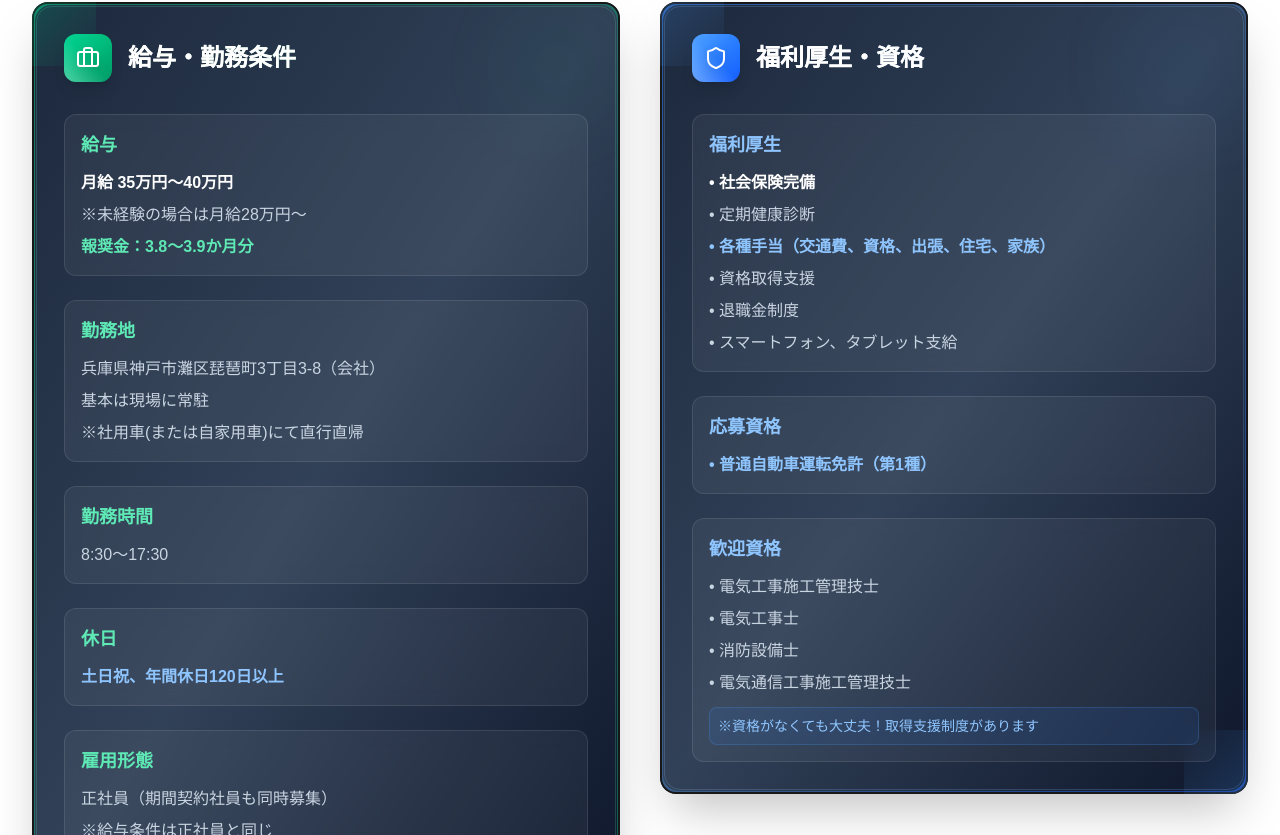
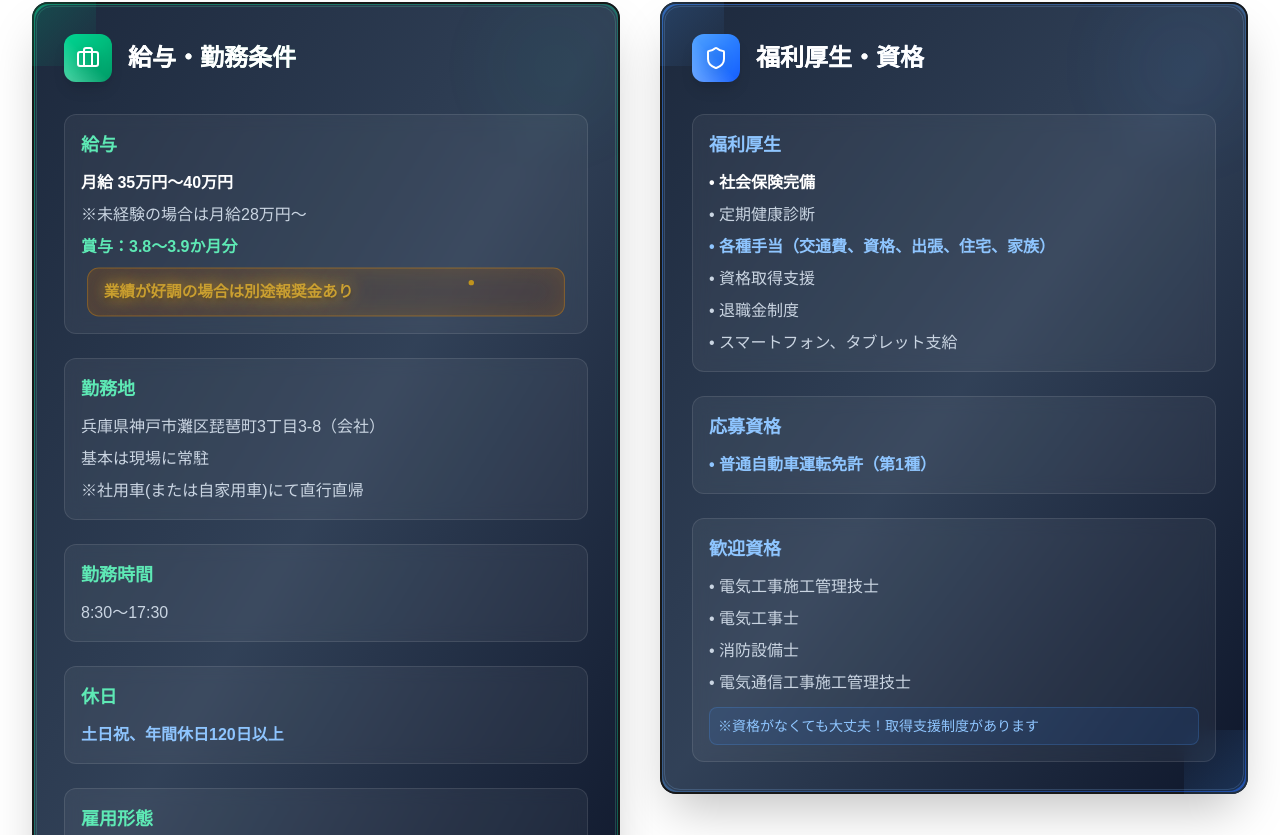
Before and after one commit to y-yamamura-5572/kouyo-engineering, a Next.js app: page /careers in a window 1280 px wide. Shown: the part 1225-2060 px from the top of the page. Built offline with nearby package versions, Linux system fonts and the light colour scheme.

Commit message:
Add gold animation to bonus section in careers page and set metadataBase

```diff
--- a/src/app/careers/page.tsx
+++ b/src/app/careers/page.tsx
@@ -295,7 +295,8 @@ export default function CareersPage() {
                         content: [
                           { text: '月給 35万円～40万円', highlight: true },
                           { text: '※未経験の場合は月給28万円～' },
-                          { text: '報奨金：3.8～3.9か月分', highlight: true, color: 'emerald' }
+                          { text: '賞与：3.8～3.9か月分', highlight: true, color: 'emerald' },
+                          { text: '業績が好調の場合は別途報奨金あり' }
                         ]
                       },
                       {
@@ -333,7 +334,117 @@ export default function CareersPage() {
                       >
                         <h4 className="font-bold text-emerald-300 mb-3 text-lg">{section.title}</h4>
                         <div className="space-y-2">
-                          {section.content.map((item, i) => (
+                          {section.content.map((item, i) => {
+                            // 報奨金の項目に特別なアニメーションを適用
+                            const isBonusText = item.text.includes('業績が好調');
+
+                            if (isBonusText) {
+                              return (
+                                <motion.p
+                                  key={i}
+                                  initial={{ opacity: 0, scale: 0.9 }}
+                                  whileInView={{ opacity: 1, scale: 1 }}
+                                  viewport={{ once: true }}
+                                  animate={{
+                                    scale: [1, 1.02, 1],
+                                  }}
+                                  transition={{
+                                    duration: 3,
+                                    repeat: Infinity,
+                                    ease: "easeInOut",
+                                    delay: 0.8 + i * 0.1
+                                  }}
+                                  className="relative py-3 px-4 rounded-xl bg-gradient-to-r from-amber-900/30 via-yellow-800/25 to-amber-900/30 border border-amber-500/50 overflow-hidden group"
+                                >
+                                  {/* シャイン効果 - 光が流れる */}
+                                  <motion.div
+                                    className="absolute inset-0 bg-gradient-to-r from-transparent via-yellow-300/40 to-transparent"
+                                    animate={{
+                                      x: ['-100%', '200%'],
+                                    }}
+                                    transition={{
+                                      duration: 3,
+                                      repeat: Infinity,
+                                      ease: "linear",
+                                      repeatDelay: 1,
+                                    }}
+                                  />
+
+                                  {/* パルスグロー効果 */}
+                                  <motion.div
+                                    className="absolute inset-0 rounded-xl"
+                                    animate={{
+                                      boxShadow: [
+                                        "0 0 20px rgba(245, 158, 11, 0.4), inset 0 0 20px rgba(245, 158, 11, 0.1)",
+                                        "0 0 40px rgba(245, 158, 11, 0.7), inset 0 0 30px rgba(245, 158, 11, 0.2)",
+                                        "0 0 20px rgba(245, 158, 11, 0.4), inset 0 0 20px rgba(245, 158, 11, 0.1)",
+                                      ],
+                                    }}
+                                    transition={{
+                                      duration: 2.5,
+                                      repeat: Infinity,
+                                      ease: "easeInOut",
+                                    }}
+                                  />
+
+                                  {/* ゴールドグラデーションテキスト */}
+                                  <span className="relative z-20 font-semibold text-amber-300 inline-block w-full">
+                                    <motion.span
+                                      style={{
+                                        display: 'inline-block',
+                                        color: '#fbbf24', // デフォルトのゴールドカラー
+                                      }}
+                                      animate={{
+                                        color: [
+                                          '#fbbf24', // amber-400 - 明るいゴールド
+                                          '#f59e0b', // amber-500 - ミディアムゴールド
+                                          '#d97706', // amber-600 - ダークゴールド
+                                          '#f59e0b', // amber-500
+                                          '#fbbf24', // amber-400
+                                        ],
+                                        textShadow: [
+                                          '0 0 15px rgba(251, 191, 36, 0.8), 0 0 25px rgba(245, 158, 11, 0.6), 0 2px 4px rgba(0, 0, 0, 0.5)',
+                                          '0 0 20px rgba(251, 191, 36, 1), 0 0 35px rgba(245, 158, 11, 0.8), 0 2px 6px rgba(0, 0, 0, 0.7)',
+                                          '0 0 15px rgba(251, 191, 36, 0.8), 0 0 25px rgba(245, 158, 11, 0.6), 0 2px 4px rgba(0, 0, 0, 0.5)',
+                                        ],
+                                      }}
+                                      transition={{
+                                        duration: 3,
+                                        repeat: Infinity,
+                                        ease: "easeInOut",
+                                      }}
+                                    >
+                                      {item.text}
+                                    </motion.span>
+                                  </span>
+
+                                  {/* 装飾的な光の粒子 */}
+                                  {[...Array(3)].map((_, idx) => (
+                                    <motion.div
+                                      key={idx}
+                                      className="absolute w-1.5 h-1.5 bg-amber-400 rounded-full"
+                                      style={{
+                                        left: `${20 + idx * 30}%`,
+                                        top: '50%',
+                                      }}
+                                      animate={{
+                                        y: [0, -15, 0],
+                                        opacity: [0.3, 1, 0.3],
+                                        scale: [0.5, 1, 0.5],
+                                      }}
+                                      transition={{
+                                        duration: 2,
+                                        repeat: Infinity,
+                                        delay: idx * 0.4,
+                                        ease: "easeInOut",
+                                      }}
+                                    />
+                                  ))}
+                                </motion.p>
+                              );
+                            }
+
+                            return (
                               <p key={i} className={`${
                                 'highlight' in item && item.highlight
                                   ? 'color' in item && item.color === 'emerald'
@@ -345,7 +456,8 @@ export default function CareersPage() {
                               }`}>
                                 {item.text}
                               </p>
-                          ))}
+                            );
+                          })}
                         </div>
                       </motion.div>
                     ))}
--- a/src/app/layout.tsx
+++ b/src/app/layout.tsx
@@ -10,6 +10,7 @@ const notoSansJP = Noto_Sans_JP({
 });
 
 export const metadata: Metadata = {
+  metadataBase: new URL("https://kouyo-engineering.vercel.app"),
   title: "向洋エンジニアリング | 神戸市電気工事",
   description: "神戸市の向洋エンジニアリング。電気工事のスペシャリスト。未経験者歓迎、年間休日120日以上。",
   keywords: "電気工事,プラント,防災,神戸,兵庫,採用,求人",
--- a/src/components/SwitchingVideoBackground.tsx
+++ b/src/components/SwitchingVideoBackground.tsx
@@ -11,7 +11,8 @@ interface VideoData {
 
 const videos: VideoData[] = [
   { src: '/hero-road.mp4', title: '非常用設備工事' },
-  { src: '/hero-plant.mp4', title: '施工管理業務' }
+  { src: '/hero-plant.mp4', title: '施工管理業務' },
+  { src: '/hero-addon.mp4', title: '追加動画' }
 ]
 
 export default function SwitchingVideoBackground() {
```
Also changed, not shown: 1 other file (tests, documents, lock files or other folders). Lines whose indentation alone changed are shown as unchanged.
